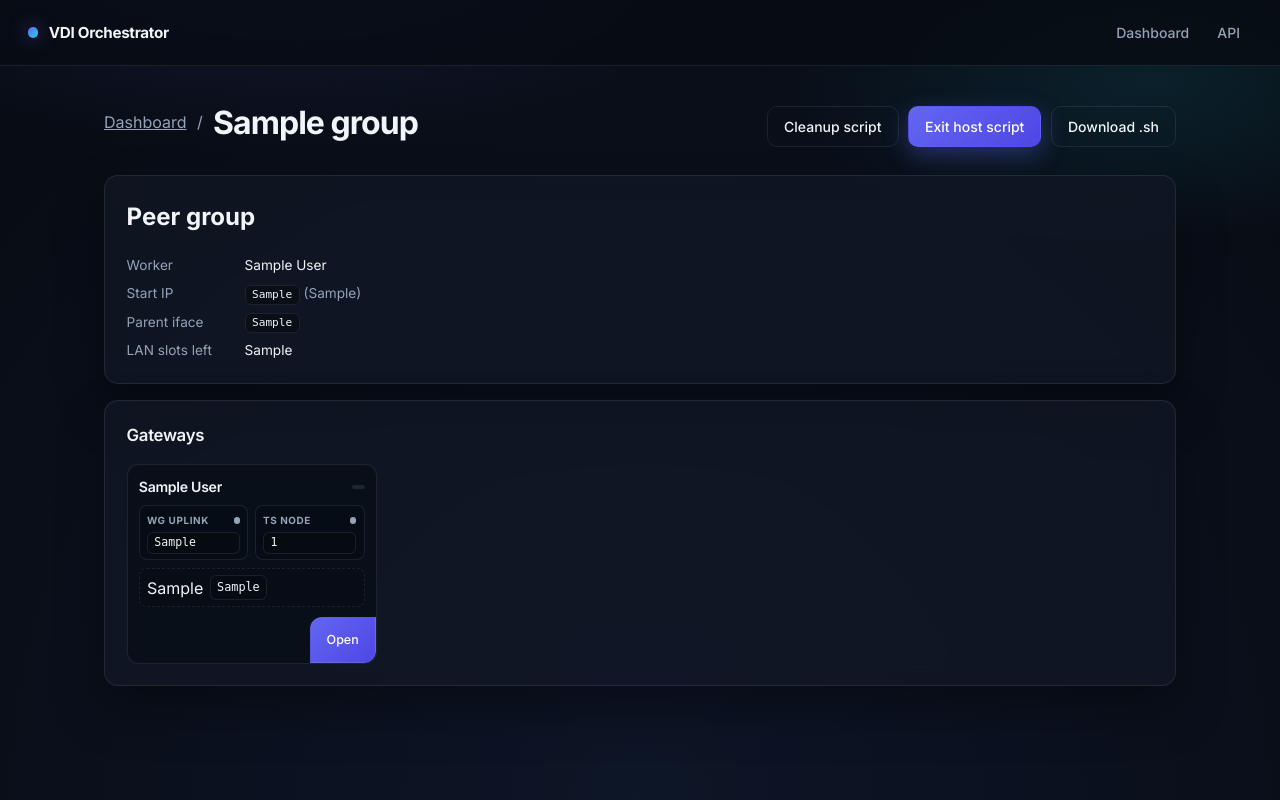
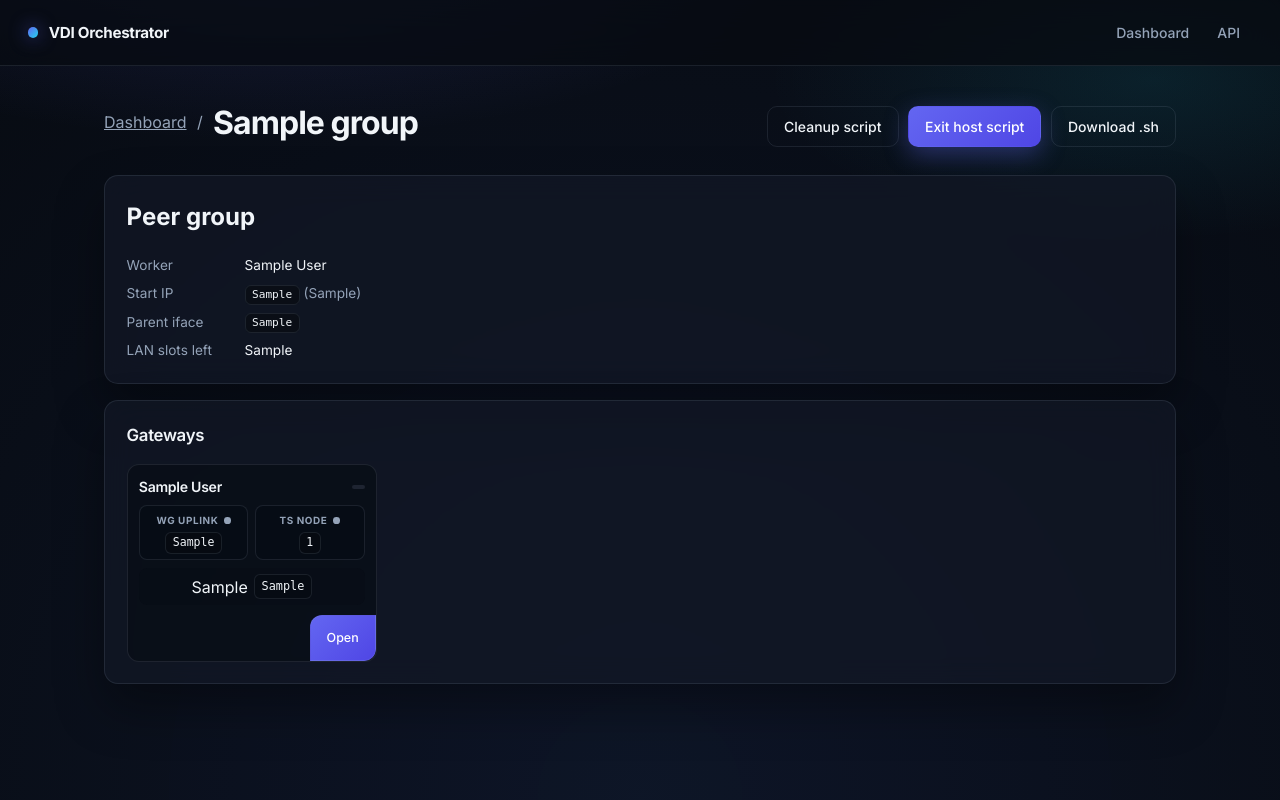
Before and after one commit to bengnomino/deepOrc, a FastAPI app: template orchestrator/web/templates/peer_group_detail.html in a window 1280 px wide. Run offline with FastAPI, Linux system fonts and the light colour scheme; the template is opened without the code that fills it: most values are stand-ins (such as "Sample title", 1, 10 or a date in 2020).

Commit message:
Center gateway metric tiles and drop dashed egress border.
Co-authored-by: Cursor <cursoragent@cursor.com>

```diff
--- a/orchestrator/web/static/style.css
+++ b/orchestrator/web/static/style.css
@@ -598,8 +598,10 @@ a.peer-group-card-title:hover {
   background: rgba(7, 11, 18, 0.4);
   display: flex;
   flex-direction: column;
+  align-items: center;
   gap: 0.2rem;
   min-width: 0;
+  text-align: center;
 }
 
 .gateway-metric-label {
@@ -612,13 +614,14 @@ a.peer-group-card-title:hover {
 .gateway-metric-head {
   display: flex;
   align-items: center;
-  justify-content: space-between;
+  justify-content: center;
   gap: 0.35rem;
 }
 
 .gateway-metric-row {
   display: flex;
   align-items: center;
+  justify-content: center;
   gap: 0.35rem;
 }
 
@@ -651,10 +654,10 @@ a.peer-group-card-title:hover {
 .gateway-egress {
   display: flex;
   align-items: center;
+  justify-content: center;
   gap: 0.4rem;
   padding: 0.35rem 0.45rem;
   border-radius: 8px;
-  border: 1px dashed var(--border);
   background: rgba(7, 11, 18, 0.25);
 }
 
```
